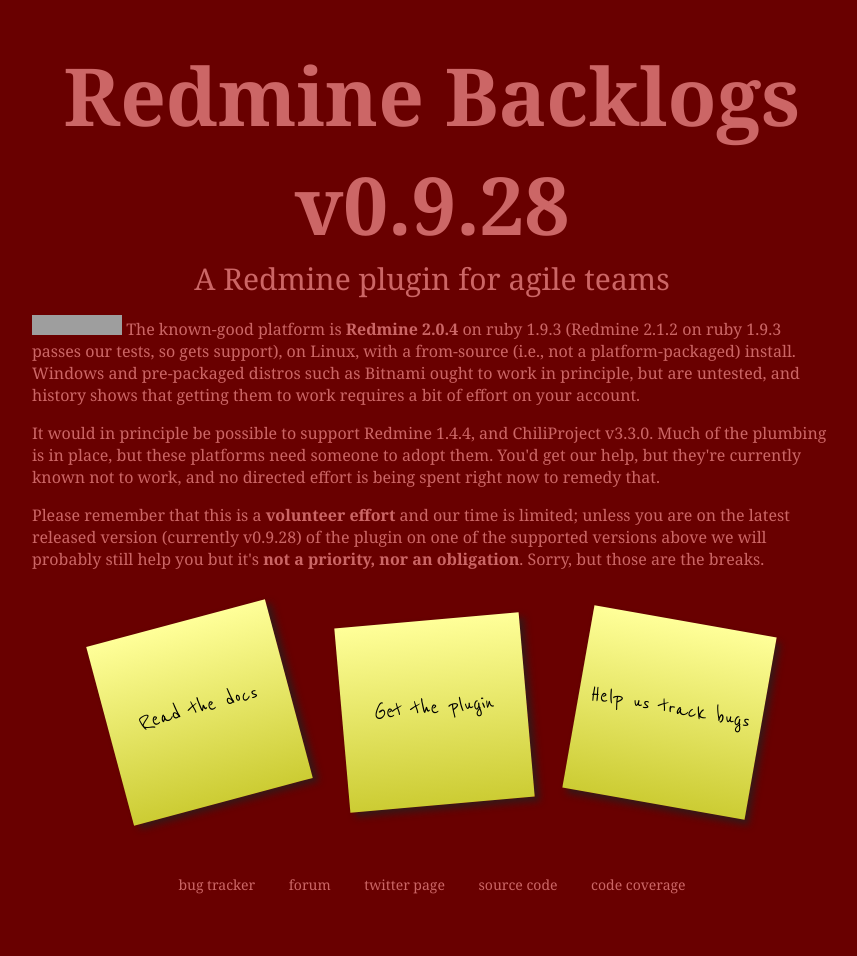
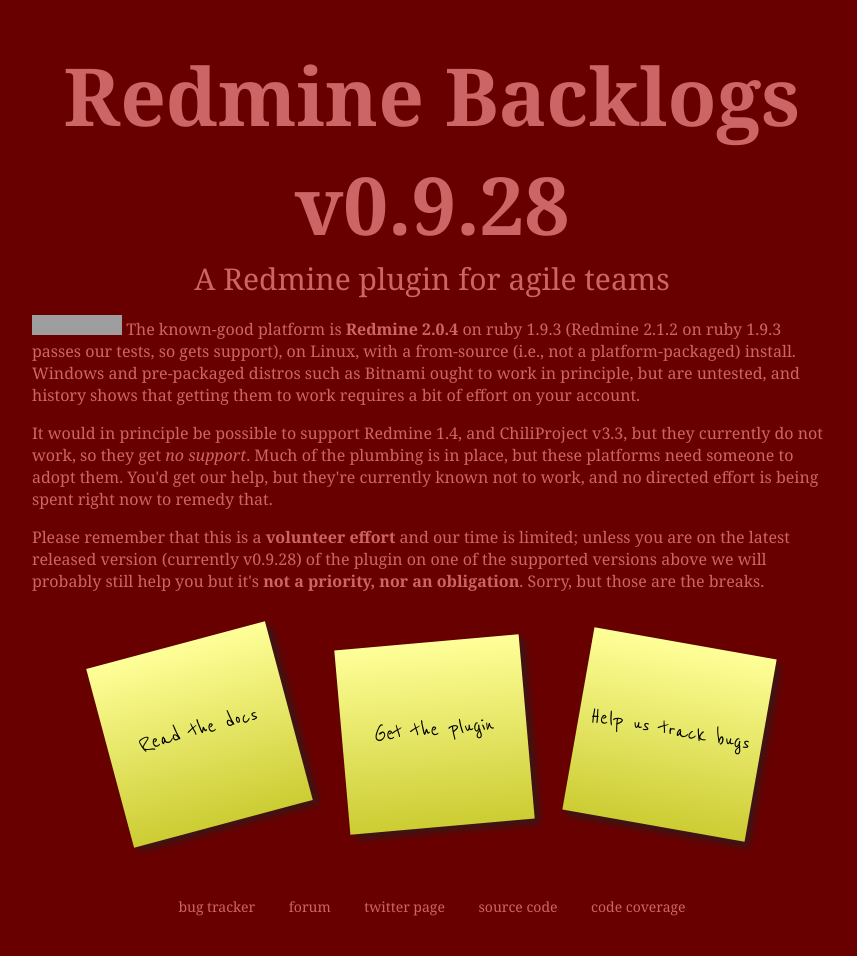
Before and after one commit to backlogs/www, a Jekyll site: the page built from index.html, in a window 1280 px wide. Shown: the whole page, without its empty margins (208-1065 px from the left). Built offline with Jekyll 4.4.1, drawn with Linux system fonts in a browser that asks for light colours; before the commit the page ends 934 px from its top, so only the background shows below that; grey boxes are pictures that could not be loaded.

Commit message:
Why don't people ever read this?

```diff
--- a/index.html
+++ b/index.html
@@ -134,7 +134,7 @@ title: Home
     The known-good platform is <b>Redmine 2.0.4</b> on ruby
     1.9.3 (Redmine 2.1.2 on ruby 1.9.3 passes our tests, so gets
     support), on Linux, with a from-source (i.e., not a platform-packaged) install. Windows and pre-packaged distros such as Bitnami ought to work in principle, but are untested, and history shows that getting them to work requires a bit of effort on your account.</p>
-    <p>It would in principle be possible to support Redmine 1.4.4, and ChiliProject v3.3.0. Much of the plumbing is in place, but these platforms need
+    <p>It would in principle be possible to support Redmine 1.4, and ChiliProject v3.3, but they currently do not work, so they get <i>no support</i>. Much of the plumbing is in place, but these platforms need
     someone to adopt them. You'd get our help, but they're currently known not to work, and no directed effort is being spent right now to remedy that.</p>
     <p>Please remember that this is a <b>volunteer effort</b> and our time is limited; unless you are on the latest released version (currently {% include version.html %}) of the plugin on one of the supported versions above we will probably still help you but it's <b>not a priority, nor an obligation</b>. Sorry, but those are the breaks.</p>
 
```
